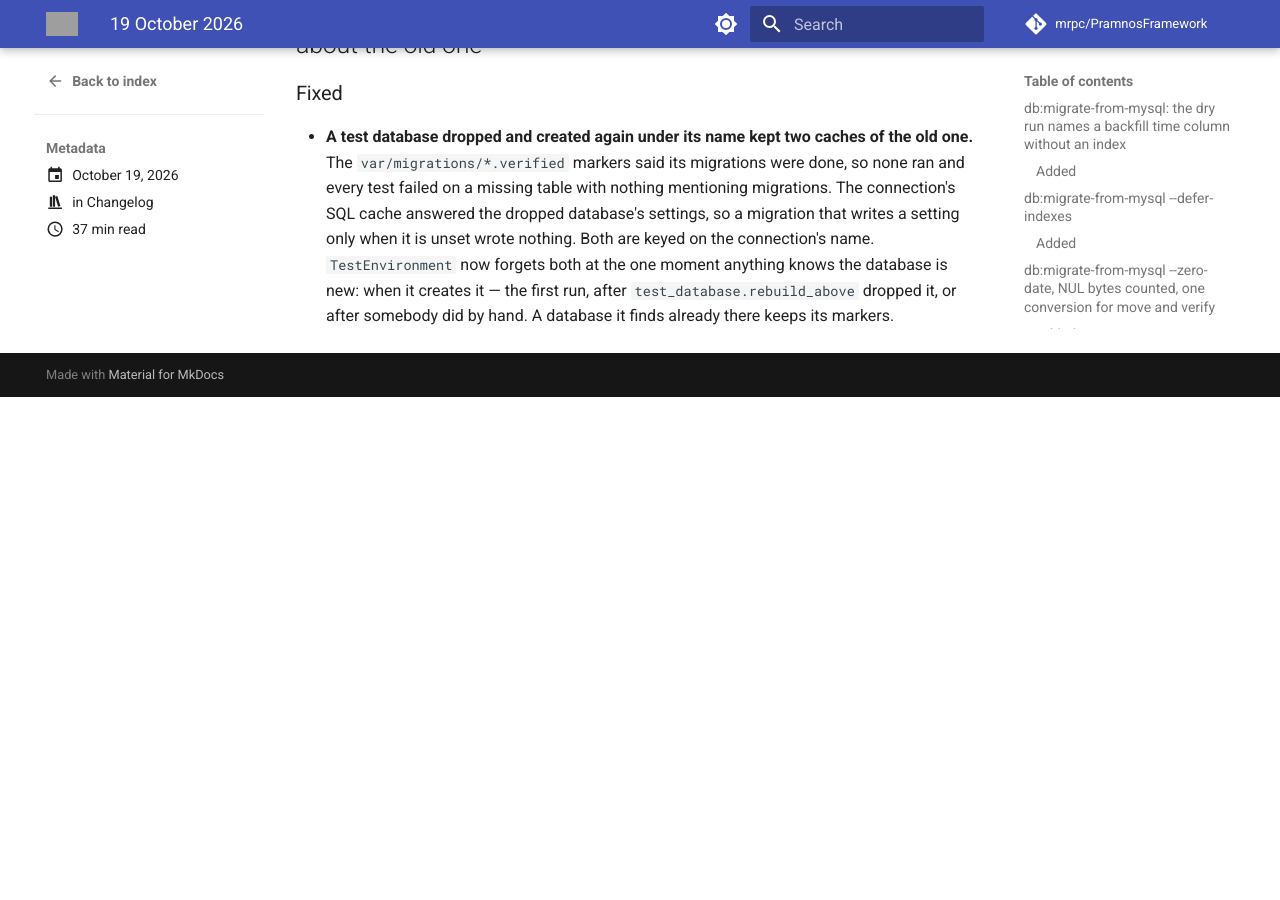
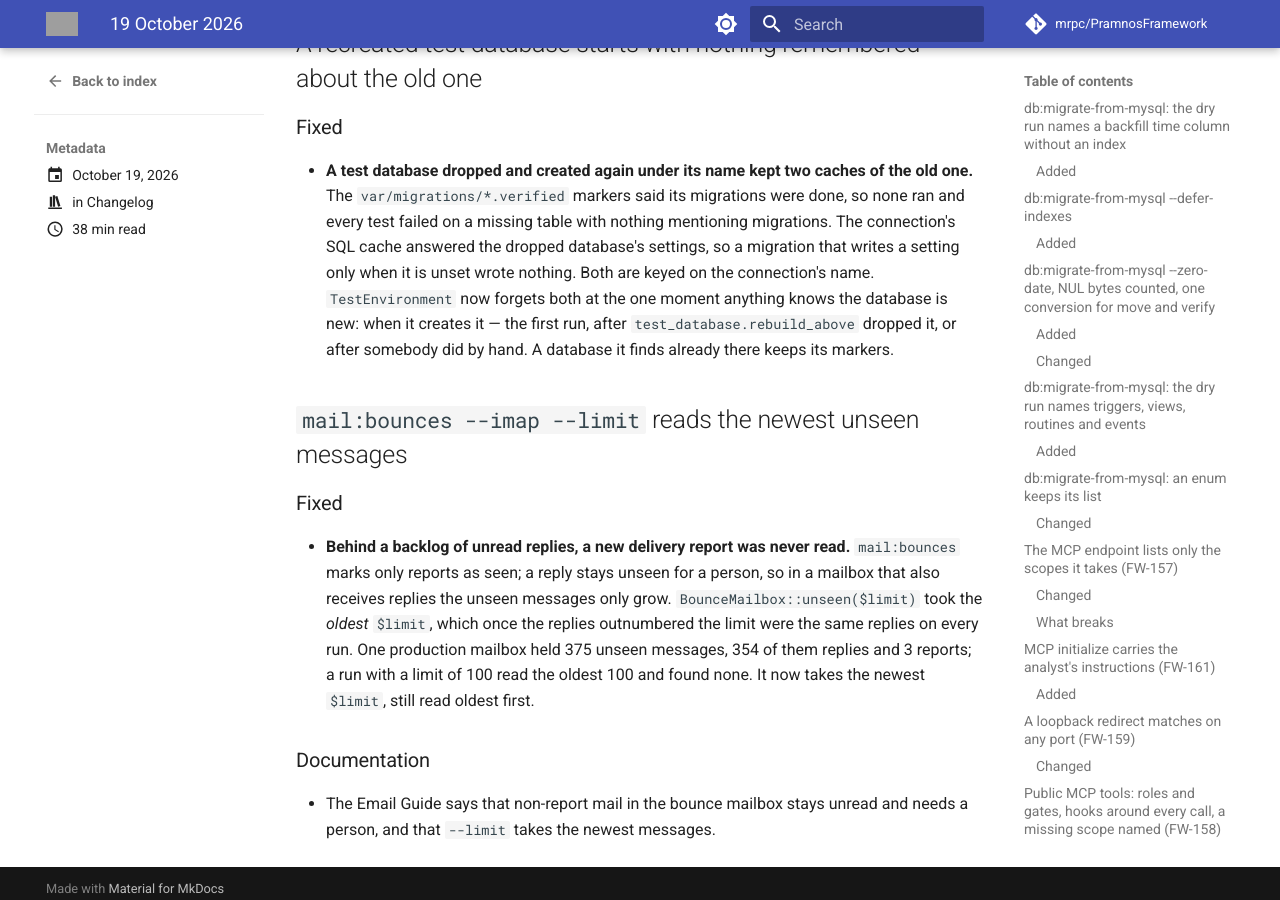
Before and after one commit to mrpc/PramnosFramework, an MkDocs documentation site: the page built from docs/version-history/posts/2026-10-19.md, in a window 1280 px wide and 900 px high, scrolled down 34458 px. Built offline with MkDocs 1.6.1 and Material for MkDocs 9.7.7, drawn with Linux system fonts in a browser that asks for light colours; comment, search, counter and statistics services are not loaded; before the commit the page ends 34855 px from its top, so only the background shows below that; some of the changed text lies outside the part shown; grey boxes are pictures that could not be loaded.

Commit message:
fix(email)!: mail:bounces --imap --limit reads the newest unseen messages — the oldest were the same unread replies on every run once they outnumbered the limit, so a new delivery report behind them was never read (FW-176)

```diff
--- a/docs/version-history/posts/2026-10-19.md
+++ b/docs/version-history/posts/2026-10-19.md
@@ -72,6 +72,7 @@ Sixty-five entries today:
 - New scaffolds register no auth addon: remember-me works without one
 - Setting up an authorization server, end to end
 - A recreated test database starts with nothing remembered about the old one
+- `mail:bounces --imap --limit` reads the newest unseen messages
 
 <!-- more -->
 
@@ -1161,3 +1162,20 @@ not read again or purged. The Upgrade Guide has the row.
   at the one moment anything knows the database is new: when it creates it — the first run, after
   `test_database.rebuild_above` dropped it, or after somebody did by hand. A database it finds
   already there keeps its markers.
+
+## `mail:bounces --imap --limit` reads the newest unseen messages
+
+### Fixed
+
+- **Behind a backlog of unread replies, a new delivery report was never read.** `mail:bounces`
+  marks only reports as seen; a reply stays unseen for a person, so in a mailbox that also
+  receives replies the unseen messages only grow. `BounceMailbox::unseen($limit)` took the
+  *oldest* `$limit`, which once the replies outnumbered the limit were the same replies on every
+  run. One production mailbox held 375 unseen messages, 354 of them replies and 3 reports; a run
+  with a limit of 100 read the oldest 100 and found none. It now takes the newest `$limit`, still
+  read oldest first.
+
+### Documentation
+
+- The Email Guide says that non-report mail in the bounce mailbox stays unread and needs a person,
+  and that `--limit` takes the newest messages.
```
Also changed, not shown: other parts of docs/version-history/posts/2026-10-19.md (+1 -1 lines), docs/Pramnos_Email_Guide.md (+3 -1 lines), docs/Pramnos_Upgrade_Guide.md (+1 -0 lines), 2 other files.
